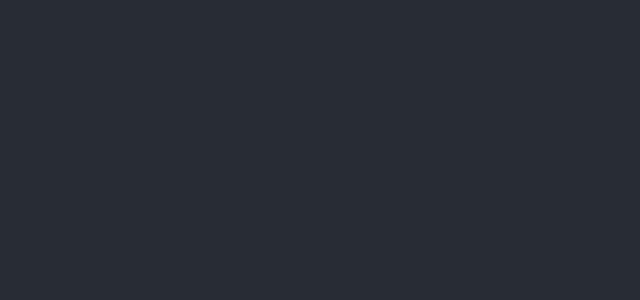
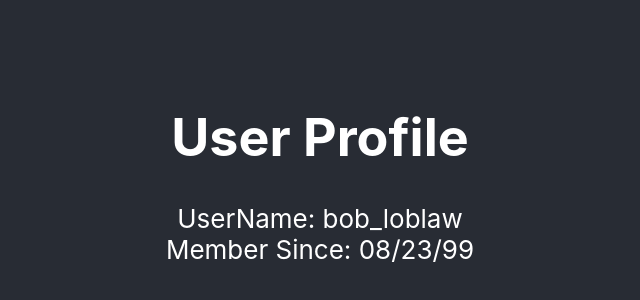
Before and after one commit to CUNY-2X-TTP-2020/bank-of-react, a React (Create React App) app: page /userProfile in a window 1280 px wide. Shown: the part 232-532 px from the top of the page, without its empty margins (320-960 px from the left). Built offline with nearby package versions, Linux system fonts and the light colour scheme.

Commit message:
Add UserProfile component, create new route to it, create link to it in Home

```diff
--- a/src/App.js
+++ b/src/App.js
@@ -3,6 +3,7 @@
 import './App.css';
 
 import Home from './components/Home';
+import UserProfile from './components/UserProfile';
 
 export default class App extends Component
 {
@@ -11,13 +12,20 @@
         super();
         this.state =
         {
-            accountBalance: 14568.27
+            accountBalance: 14568.27,
+            currentUser:
+            {
+                userName: 'bob_loblaw',
+                memberSince: '08/23/99',
+            }
         }
     }
 
     render()
     {
         const HomeComponent = () => (<Home accountBalance={this.state.accountBalance} />);
+        const UserProfileComponent = () =>
+        (<UserProfile userName={this.state.currentUser.userName} memberSince={this.state.currentUser.memberSince} />);
 
         return (
             <Router>
@@ -25,6 +33,7 @@
                     <header className="App-header">
                         <Switch>
                             <Route exact path="/" component={HomeComponent} />
+                            <Route exact path="/userProfile" render={UserProfileComponent} />
                         </Switch>
                     </header>
                 </div>
--- a/src/components/Home.js
+++ b/src/components/Home.js
@@ -1,6 +1,7 @@
 import React, { Component } from 'react';
 
 import AccountBalance from './AccountBalance';
+import { Link } from 'react-router-dom';
 
 export default class Home extends Component
 {
@@ -11,6 +12,8 @@
                 <img src="https://emojipedia-us.s3.dualstack.us-west-1.amazonaws.com/thumbs/160/apple/118/bank_1f3e6.png" alt="bank"/>
                 <h1>Bank of React</h1>
 
+                <Link to="/userProfile">User Profile</Link>
+
                 <AccountBalance accountBalance={this.props.accountBalance} />
             </div>
         );
--- /dev/null
+++ b/src/components/UserProfile.js
@@ -0,0 +1,16 @@
+import React, {Component} from 'react';
+
+export default class UserProfile extends Component
+{
+    render()
+    {
+        return (
+            <div>
+                <h1>User Profile</h1>
+
+                <div>UserName: {this.props.userName}</div>
+                <div>Member Since: {this.props.memberSince}</div>
+            </div>
+        );
+    }
+}
```
